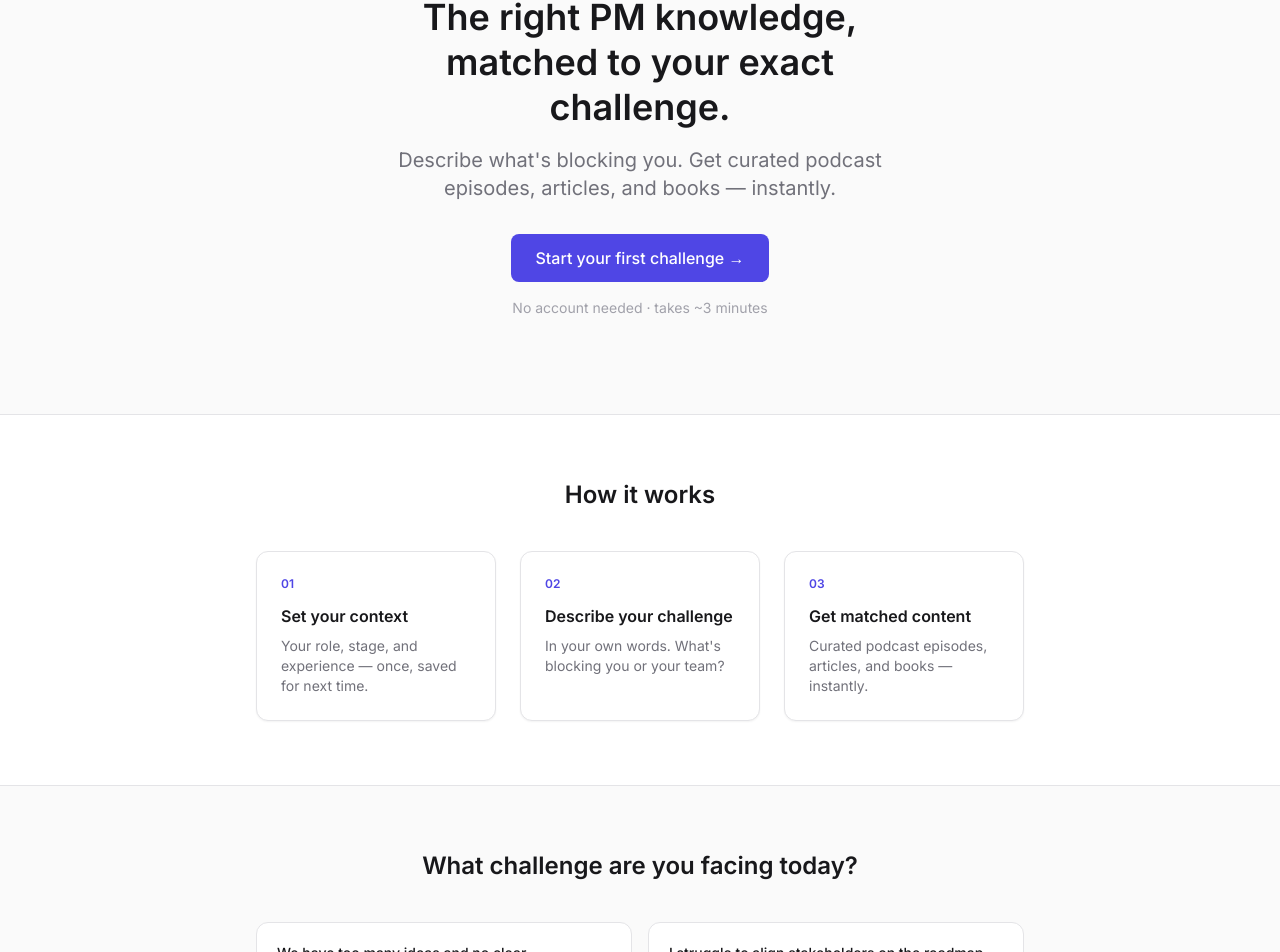
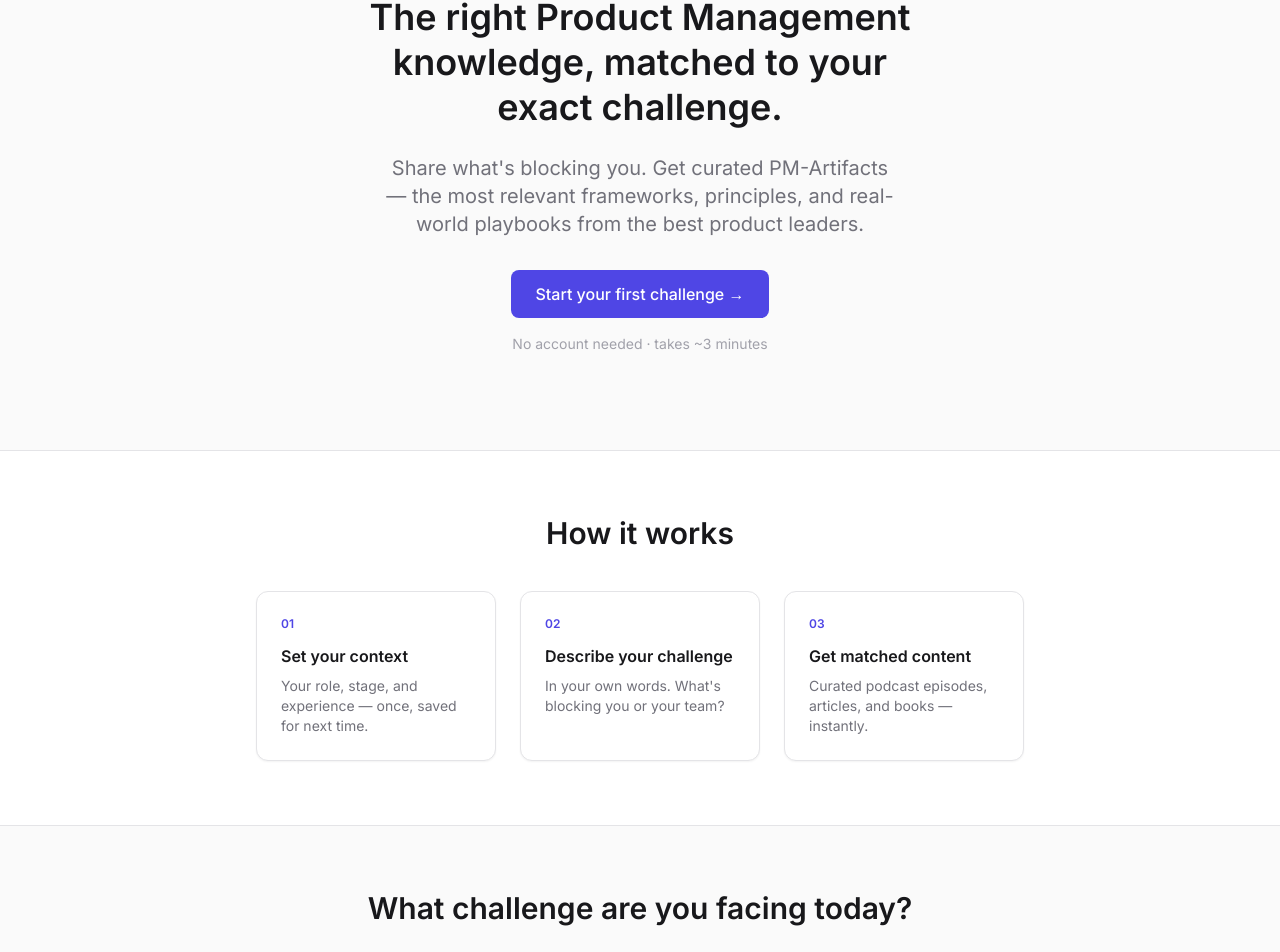
Before and after one commit to Matty89AD/contexta, a Next.js app: page / in a window 1280 px wide. Shown: the part 141-1093 px from the top of the page. Built offline with nearby package versions, Linux system fonts and the light colour scheme.

Commit message:
text adaption on landingPge

```diff
--- a/app/page.tsx
+++ b/app/page.tsx
@@ -54,11 +54,11 @@ export default function HomePage() {
           Contexta
         </p>
         <h1 className="text-4xl font-semibold text-zinc-900 dark:text-zinc-100 max-w-xl leading-tight">
-          The right PM knowledge, matched to your exact challenge.
+          The right Product Management knowledge, matched to your exact challenge.
         </h1>
-        <p className="mt-4 text-xl text-zinc-500 dark:text-zinc-400 max-w-lg">
-          Describe what&apos;s blocking you. Get curated podcast episodes,
-          articles, and books — instantly.
+        <p className="mt-6 text-xl text-zinc-500 dark:text-zinc-400 max-w-lg">
+          Share what&apos;s blocking you. Get curated PM-Artifacts — the most relevant frameworks,
+          principles, and real-world playbooks from the best product leaders.
         </p>
         <Link
           href="/flow"
@@ -74,7 +74,7 @@ export default function HomePage() {
       {/* How it works */}
       <section className="bg-white dark:bg-zinc-900 border-t border-b border-zinc-200 dark:border-zinc-700 py-16 px-6">
         <div className="max-w-3xl mx-auto">
-          <h2 className="text-2xl font-semibold text-zinc-900 dark:text-zinc-100 text-center mb-10">
+          <h2 className="text-3xl font-semibold text-zinc-900 dark:text-zinc-100 text-center mb-10">
             How it works
           </h2>
           <div className="grid grid-cols-1 md:grid-cols-3 gap-6">
@@ -97,7 +97,7 @@ export default function HomePage() {
       {/* Example challenges */}
       <section className="py-16 px-6">
         <div className="max-w-3xl mx-auto">
-          <h2 className="text-2xl font-semibold text-zinc-900 dark:text-zinc-100 text-center mb-10">
+          <h2 className="text-3xl font-semibold text-zinc-900 dark:text-zinc-100 text-center mb-10">
             What challenge are you facing today?
           </h2>
           <div className="grid grid-cols-1 md:grid-cols-2 gap-4">
```
